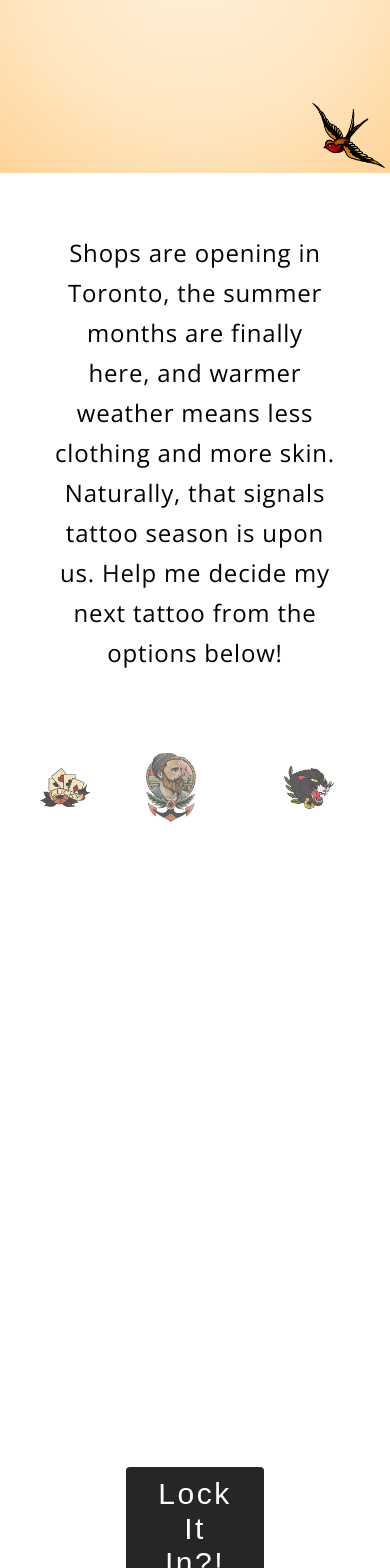
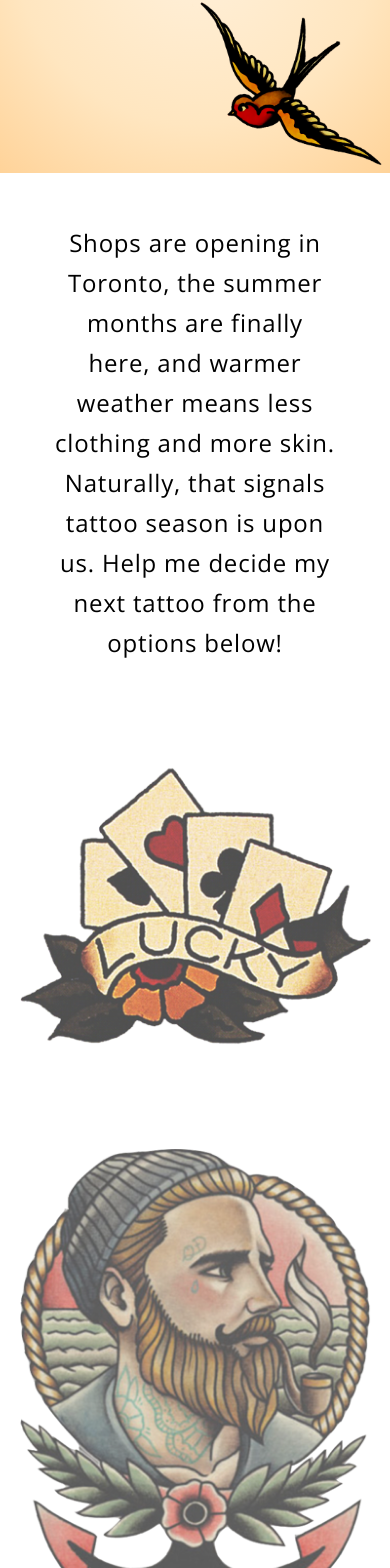
Before and after one commit to coreybrendan/tattoo-poll, a React (Create React App) app: page / in a window 390 px wide. Shown: the part 285-1853 px from the top of the page. Built offline with nearby package versions, Linux system fonts and the light colour scheme; no server answers; the database is empty; a web font is replaced by a local one.

Commit message:
finished media queries

```diff
--- a/src/App.css
+++ b/src/App.css
@@ -83,7 +83,7 @@ h1 {
 .form-container p {
   width: 80%;
   margin: 0 auto;
-  padding-top: 60px;
+  padding-top: 50px;
   text-align: center;
   font-size: 1.2rem;
   letter-spacing: 0.8px;
@@ -131,8 +131,8 @@ form {
 
 .form-container img {
   opacity: 0.7;
-  padding: 80px 0 0 20px;
-  width: calc(100vw / 3 - 60px);
+  padding: 80px 10px 0 10px;
+  /* width: calc(100vw / 3 - 60px); */
 }
 
 input[type=radio] {
@@ -225,3 +225,66 @@ footer img {
   position: relative;
   bottom: 60px;
 }
+/* /footer styles */
+
+/* media queries */
+@media (max-width: 803px) {
+  form {
+    grid-template-columns: 1fr;
+    grid-template-rows: 1fr 1fr 1fr 0.3fr;
+  }
+
+  .form-container img {
+    padding: 0;
+  }
+
+  .grid-lucky {
+    grid-column: 1;
+    grid-row: 1;
+    margin: 0 auto;
+  }
+
+  .grid-sailor {
+    grid-column: 1;
+    grid-row: 2;
+    margin: 0 auto;
+  }
+
+  .grid-panther {
+    grid-column: 1;
+    grid-row: 3;
+    margin: 0 auto;
+  }
+
+  .grid-button {
+    grid-column: 1;
+    grid-row: 4;
+  }
+
+  h2 {
+    text-align: center;
+    left: 0;
+  }
+
+  footer img {
+    bottom: 0;
+  }
+}
+
+@media (max-width: 635px) {
+  .left-swallow,
+  .right-swallow {
+    width: 30%;
+  }
+}
+
+@media (max-width: 400px) {
+  .left-swallow,
+  .right-swallow {
+    width: 50%;
+  }
+
+  footer p {
+    top: 20px;
+  }
+}
```
